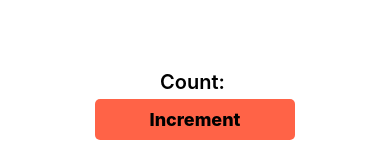
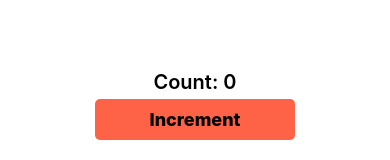
Before and after one commit to Mustafalightwala/state_demo, a React Native app: screen / in a window 390 px wide. Shown: the part 315-475 px from the top of the page. Built offline with nearby package versions, Linux system fonts and the light colour scheme.

Commit message:
state management through ModX

```diff
--- a/App.js
+++ b/App.js
@@ -1,26 +1,12 @@
-import React from 'react';
-import {View, Text, StyleSheet} from 'react-native';
-import Button from './src/components/Button';
+import React, {Component} from 'react';
+import CounterScreen from './src/screens/CounterScreen';
+import CounterStore from './src/store/CounterStore';
 
-const App = () => {
-  return (
-    <View style={styles.container}>
-      <Text style={styles.count}>Count: </Text>
-      <Button text={'Increment'} />
-    </View>
-  );
-};
-
-const styles = StyleSheet.create({
-  container: {
-    flex: 1,
-    alignItems: 'center',
-    justifyContent: 'center',
-  },
-  count: {
-    fontSize: 20,
-    fontWeight: '600',
-  },
-});
+//Passing down the state to be used by component that subscribe to it.
+class App extends Component {
+  render() {
+    return <CounterScreen store={CounterStore} />;
+  }
+}
 
 export default App;
--- a/package.json
+++ b/package.json
@@ -10,6 +10,9 @@
     "lint": "eslint ."
   },
   "dependencies": {
+    "@babel/plugin-proposal-decorators": "^7.12.13",
+    "mobx": "^6.1.7",
+    "mobx-react": "^7.1.0",
     "react": "16.13.1",
     "react-native": "0.63.4"
   },
@@ -18,6 +21,7 @@
     "@babel/runtime": "7.12.13",
     "@react-native-community/eslint-config": "1.1.0",
     "babel-jest": "25.5.1",
+    "babel-plugin-transform-decorators-legacy": "^1.3.5",
     "eslint": "6.8.0",
     "jest": "25.5.4",
     "metro-react-native-babel-preset": "0.59.0",
--- /dev/null
+++ b/src/screens/CounterScreen.js
@@ -0,0 +1,31 @@
+import React from 'react';
+import {View, Text, StyleSheet} from 'react-native';
+import {observer} from 'mobx-react';
+import Button from '../components/Button';
+
+//Making the components reactive by wrapping them with the 'observer' function.
+const CounterScreen = observer(({store}) => {
+  const increment = () => {
+    store.increment(1);
+  };
+  return (
+    <View style={styles.container}>
+      <Text style={styles.count}>Count: {store.counter}</Text>
+      <Button text={'Increment'} onTouch={increment} />
+    </View>
+  );
+});
+
+const styles = StyleSheet.create({
+  container: {
+    flex: 1,
+    alignItems: 'center',
+    justifyContent: 'center',
+  },
+  count: {
+    fontSize: 20,
+    fontWeight: '600',
+  },
+});
+
+export default CounterScreen;
--- /dev/null
+++ b/src/store/CounterStore.js
@@ -0,0 +1,20 @@
+import {makeObservable, observable, action} from 'mobx';
+
+//Defining state and making it observable using the makeObservable method.
+//value that is being changed over time is marked as observable.
+//method that operates(or changes) that state is marked as action.
+class CounterStore {
+  counter = 0;
+  constructor() {
+    makeObservable(this, {
+      counter: observable,
+      increment: action,
+    });
+  }
+  increment(val) {
+    this.counter = this.counter + val;
+    console.log(this.counter);
+  }
+}
+
+export default new CounterStore();
```
Also changed, not shown: 1 other file (tests, documents, lock files or other folders).
